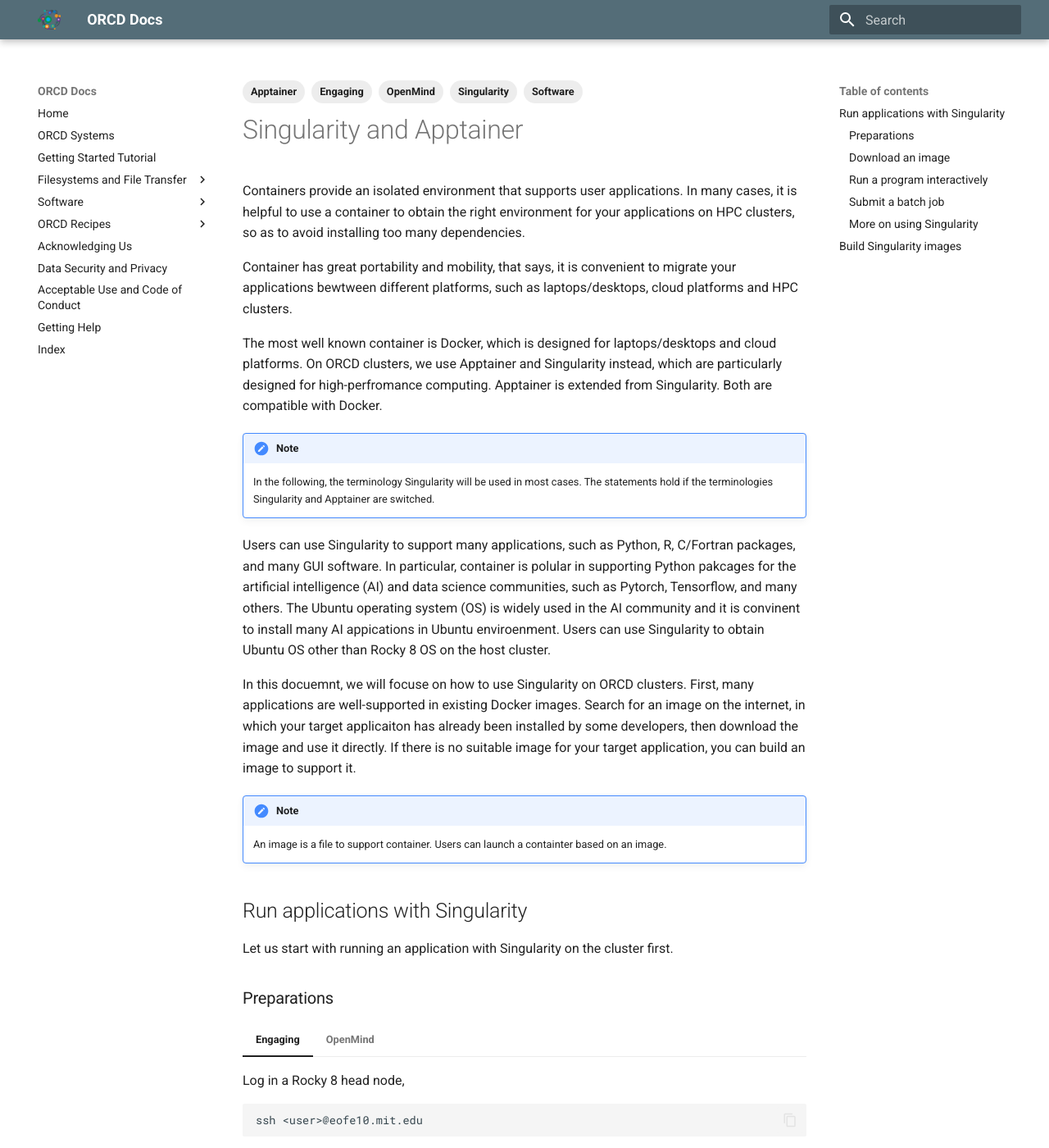
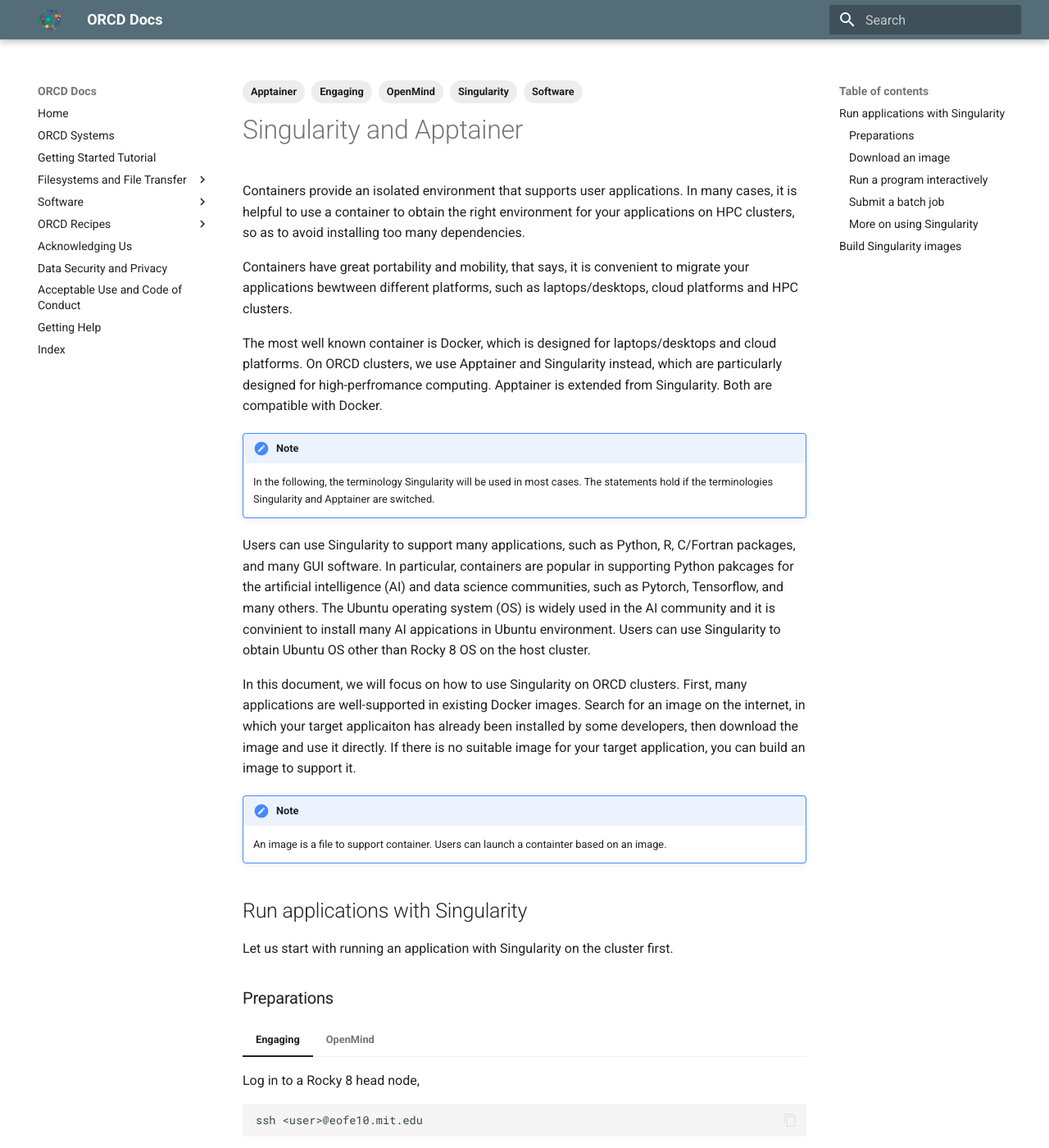
Before and after one commit to mit-orcd/orcd-docs-edit, an MkDocs documentation site: the page built from docs/software/apptainer.md, in a window 1280 px wide and 1400 px high. Shown: the whole window at 82% size. Built offline with MkDocs 1.6.1 and Material for MkDocs 9.7.7, drawn with Linux system fonts in a browser that asks for light colours.

Commit message:
container

````diff
--- a/docs/software/apptainer.md
+++ b/docs/software/apptainer.md
@@ -11,16 +11,16 @@
 
 Containers provide an isolated environment that supports user applications. In many cases, it is helpful to use a container to obtain the right environment for your applications on HPC clusters, so as to avoid installing too many dependencies.
 
-Container has great portability and mobility, that says, it is convenient to migrate your applications bewtween different platforms, such as laptops/desktops, cloud platforms and HPC clusters.
+Containers have great portability and mobility, that says, it is convenient to migrate your applications bewtween different platforms, such as laptops/desktops, cloud platforms and HPC clusters.
 
 The most well known container is Docker, which is designed for laptops/desktops and cloud platforms. On ORCD clusters, we use Apptainer and Singularity instead, which are particularly designed for high-perfromance computing. Apptainer is extended from Singularity. Both are compatible with Docker.
 
 !!! note
     In the following, the terminology Singularity will be used in most cases. The statements hold if the terminologies Singularity and Apptainer are switched.
 
-Users can use Singularity to support many applications, such as Python, R, C/Fortran packages, and many GUI software. In particular, container is polular in supporting Python pakcages for the artificial intelligence (AI) and data science communities, such as Pytorch, Tensorflow, and many others. The Ubuntu operating system (OS) is widely used in the AI community and it is convinent to install many AI appications in Ubuntu enviroenment. Users can use Singularity to obtain Ubuntu OS other than Rocky 8 OS on the host cluster.
+Users can use Singularity to support many applications, such as Python, R, C/Fortran packages, and many GUI software. In particular, containers are popular in supporting Python pakcages for the artificial intelligence (AI) and data science communities, such as Pytorch, Tensorflow, and many others. The Ubuntu operating system (OS) is widely used in the AI community and it is convinient to install many AI appications in Ubuntu environment. Users can use Singularity to obtain Ubuntu OS other than Rocky 8 OS on the host cluster.
 
-In this docuemnt, we will focuse on how to use Singularity on ORCD clusters. First, many applications are well-supported in existing Docker images. Search for an image on the internet, in which your target applicaiton has already been installed by some developers, then download the image and use it directly. If there is no suitable image for your target application, you can build an image to support it.
+In this document, we will focus on how to use Singularity on ORCD clusters. First, many applications are well-supported in existing Docker images. Search for an image on the internet, in which your target applicaiton has already been installed by some developers, then download the image and use it directly. If there is no suitable image for your target application, you can build an image to support it.
 
 !!! note
     An image is a file to support container. Users can launch a containter based on an image.
@@ -34,7 +34,7 @@
 
 === "Engaging"
 
-     Log in a Rocky 8 head node,
+     Log in to a Rocky 8 head node,
      ```
      ssh <user>@eofe10.mit.edu
      ```
@@ -49,7 +49,7 @@
 
 === "OpenMind"
 
-     Log in a the head node,
+     Log in to the head node,
      ```
      ssh <user>@openmind7.mit.edu
      ```
````
